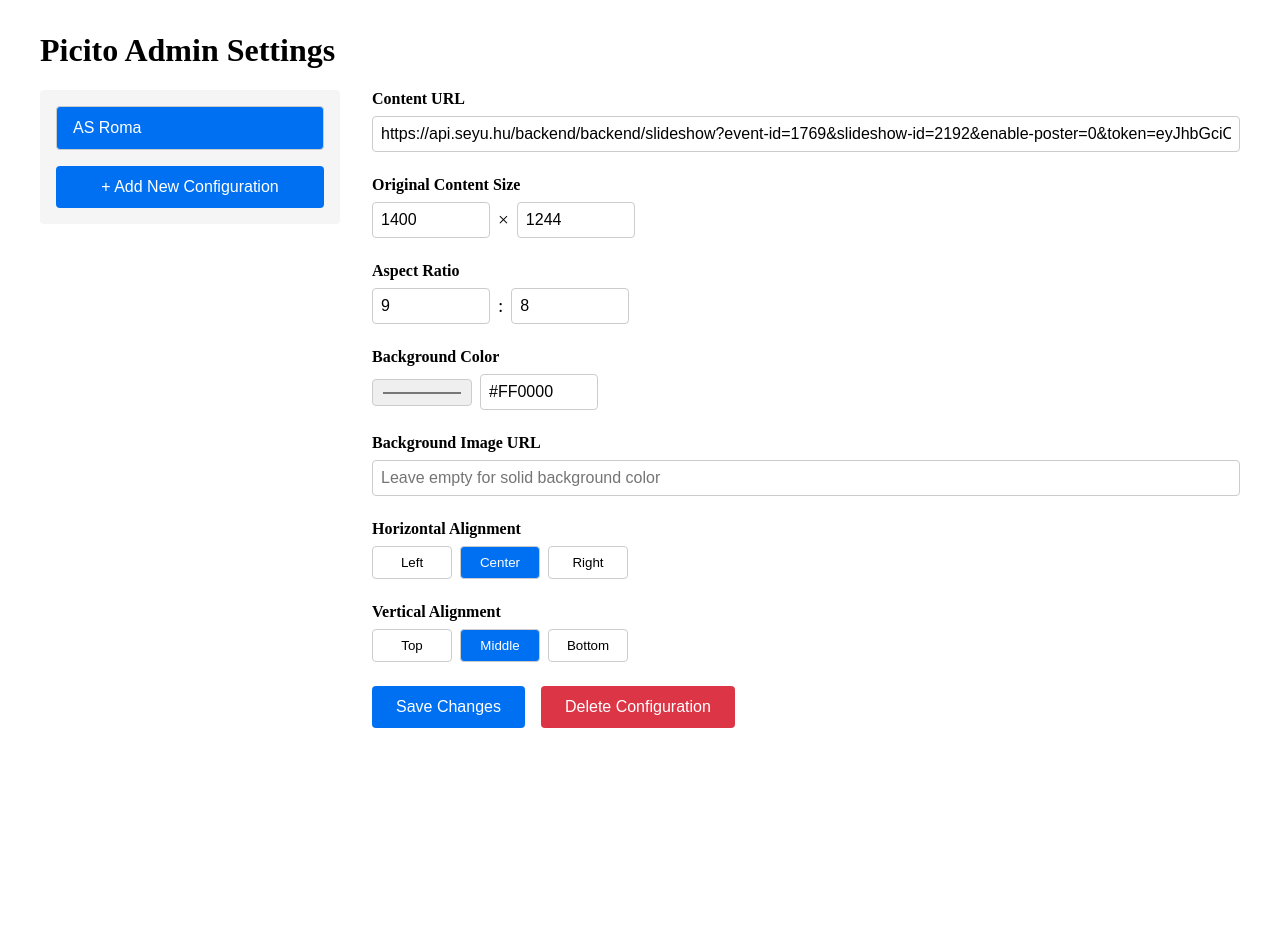
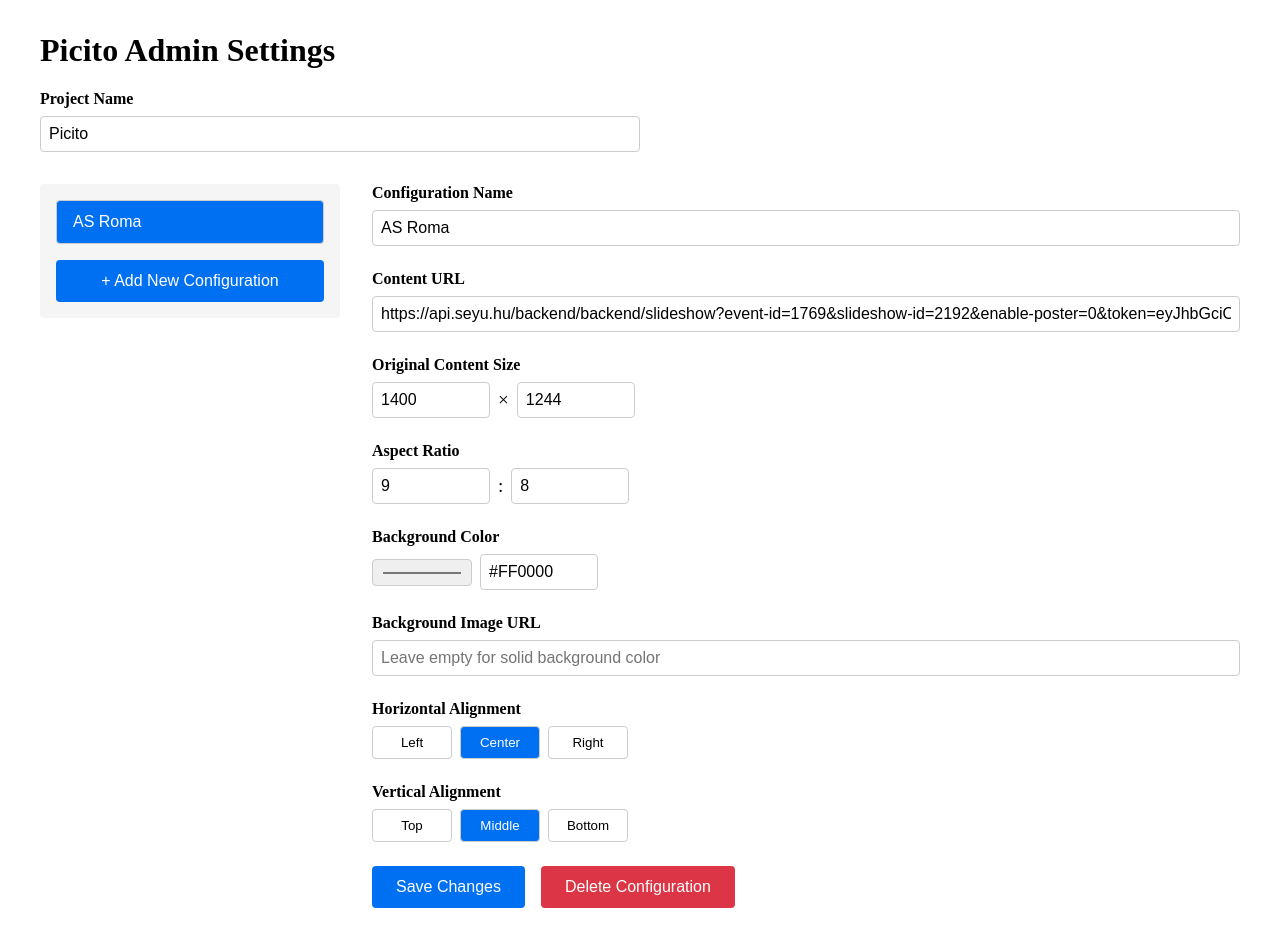
Before and after one commit to moldovancsaba/picflip, a Next.js app: page /admin in a window 1280 px wide. Both pictures are taken after a click on the button "AS Roma". Before the commit the page ends 800 px from the top, so only its background shows below. Built offline with nearby package versions, Linux system fonts and the light colour scheme.

Commit message:
feat: add configuration rename and better ID handling
- Add name field to configuration form
- Split configuration creation into ID and name inputs
- Replace spaces with underscores in URLs
- Add examples in prompts

```diff
--- a/src/app/admin/page.tsx
+++ b/src/app/admin/page.tsx
@@ -125,11 +125,12 @@ const NewConfigButton = styled(Button)`
 `;
 
 export default function AdminPage() {
-  const { configs, getConfig, updateConfig, createConfig, deleteConfig } = useSettings();
+  const { settings, configs, getConfig, updateConfig, createConfig, deleteConfig, updateProjectName } = useSettings();
   const router = useRouter();
   const [selectedId, setSelectedId] = useState<string | null>(null);
   const [formData, setFormData] = useState<IframeConfig | null>(null);
   const [isDirty, setIsDirty] = useState(false);
+
 
   const handleSubmit = (e: React.FormEvent) => {
     e.preventDefault();
@@ -156,12 +157,17 @@ export default function AdminPage() {
   };
 
   const handleCreate = () => {
-    const id = prompt('Enter a unique ID for the new configuration:');
-    if (!id) return;
+    const rawId = prompt('Enter a unique ID for the new configuration (e.g., "asroma", "juventus"):');
+    if (!rawId) return;
+
+    const configName = prompt('Enter a display name for the configuration (e.g., "AS Roma", "Juventus"):');
+    if (!configName) return;
+
+    const id = rawId.toLowerCase().replace(/\s+/g, '_');
 
     const newConfig: IframeConfig = {
       id,
-      name: id.charAt(0).toUpperCase() + id.slice(1),
+      name: configName,
       contentUrl: '',
       originalWidth: 1400,
       originalHeight: 1244,
@@ -190,7 +196,17 @@ export default function AdminPage() {
 
   return (
     <Container>
-      <h1>Picito Admin Settings</h1>
+      <h1>{settings.projectName} Admin Settings</h1>
+      <FormGroup style={{ maxWidth: '600px', marginBottom: '2rem' }}>
+        <Label htmlFor="projectName">Project Name</Label>
+        <Input
+          id="projectName"
+          type="text"
+          value={settings.projectName}
+          onChange={(e) => updateProjectName(e.target.value)}
+          required
+        />
+      </FormGroup>
       <Grid>
         <ConfigList>
           {Object.values(configs).map(config => (
@@ -209,6 +225,17 @@ export default function AdminPage() {
 
         {formData ? (
           <Form onSubmit={handleSubmit}>
+        <FormGroup>
+          <Label htmlFor="name">Configuration Name</Label>
+          <Input
+            id="name"
+            type="text"
+            value={formData.name}
+            onChange={(e) => handleChange('name', e.target.value)}
+            required
+          />
+        </FormGroup>
+
         <FormGroup>
           <Label htmlFor="contentUrl">Content URL</Label>
           <Input
--- a/src/app/iframe/[id]/page.tsx
+++ b/src/app/iframe/[id]/page.tsx
@@ -18,7 +18,7 @@ const GlobalStyle = createGlobalStyle`
 export default function IframePage() {
   const { id } = useParams();
   const { getConfig } = useSettings();
-  const config = getConfig(id as string);
+  const config = getConfig((id as string).replace(/_+/g, ' '));
 
   if (!config) {
     return <div>Iframe configuration not found</div>;
--- a/src/lib/settings-context.tsx
+++ b/src/lib/settings-context.tsx
@@ -19,63 +19,96 @@ const defaultConfigs: Record<string, IframeConfig> = {
   },
 };
 
+interface Settings {
+  projectName: string;
+  configs: Record<string, IframeConfig>;
+}
+
 interface SettingsContextType {
+  settings: Settings;
   configs: Record<string, IframeConfig>;
   getConfig: (id: string) => IframeConfig | undefined;
   updateConfig: (id: string, newConfig: Partial<IframeConfig>) => void;
   createConfig: (config: IframeConfig) => void;
   deleteConfig: (id: string) => void;
+  updateProjectName: (name: string) => void;
 }
 
 const SettingsContext = createContext<SettingsContextType | undefined>(undefined);
 
 export function SettingsProvider({ children }: { children: React.ReactNode }) {
-  const [configs, setConfigs] = useState<Record<string, IframeConfig>>(defaultConfigs);
+  const [settings, setSettings] = useState<Settings>({
+    projectName: 'Picito',
+    configs: defaultConfigs
+  });
 
   useEffect(() => {
-    // Load configs from localStorage on mount
-    const savedConfigs = localStorage.getItem('picito-configs');
-    if (savedConfigs) {
-      setConfigs(JSON.parse(savedConfigs));
+    // Load settings from localStorage on mount
+    const savedSettings = localStorage.getItem('picito-settings');
+    if (savedSettings) {
+      setSettings(JSON.parse(savedSettings));
     }
   }, []);
 
-  const saveConfigs = (newConfigs: Record<string, IframeConfig>) => {
-    localStorage.setItem('picito-configs', JSON.stringify(newConfigs));
+  const saveSettings = (newSettings: Settings) => {
+    localStorage.setItem('picito-settings', JSON.stringify(newSettings));
   };
 
-  const getConfig = (id: string) => configs[id];
+  const updateProjectName = (name: string) => {
+    setSettings(prev => {
+      const updated = { ...prev, projectName: name };
+      saveSettings(updated);
+      return updated;
+    });
+  };
+
+  const getConfig = (id: string) => settings.configs[id];
 
   const updateConfig = (id: string, newConfig: Partial<IframeConfig>) => {
-    setConfigs(prev => {
-      if (!prev[id]) return prev;
+    setSettings(prev => {
+      if (!prev.configs[id]) return prev;
       const updated = {
         ...prev,
-        [id]: { ...prev[id], ...newConfig }
+        configs: {
+          ...prev.configs,
+          [id]: { ...prev.configs[id], ...newConfig }
+        }
       };
-      saveConfigs(updated);
+      saveSettings(updated);
       return updated;
     });
   };
 
   const createConfig = (config: IframeConfig) => {
-    setConfigs(prev => {
-      const updated = { ...prev, [config.id]: config };
-      saveConfigs(updated);
+    setSettings(prev => {
+      const updated = {
+        ...prev,
+        configs: { ...prev.configs, [config.id]: config }
+      };
+      saveSettings(updated);
       return updated;
     });
   };
 
   const deleteConfig = (id: string) => {
-    setConfigs(prev => {
-      const { [id]: _, ...rest } = prev;
-      saveConfigs(rest);
-      return rest;
+    setSettings(prev => {
+      const { [id]: _, ...rest } = prev.configs;
+      const updated = { ...prev, configs: rest };
+      saveSettings(updated);
+      return updated;
     });
   };
 
   return (
-    <SettingsContext.Provider value={{ configs, getConfig, updateConfig, createConfig, deleteConfig }}>
+    <SettingsContext.Provider value={{
+      settings,
+      configs: settings.configs,
+      getConfig,
+      updateConfig,
+      createConfig,
+      deleteConfig,
+      updateProjectName
+    }}>
       {children}
     </SettingsContext.Provider>
   );
```
Also changed, not shown: src/app/page.tsx (+4 -4 lines).
